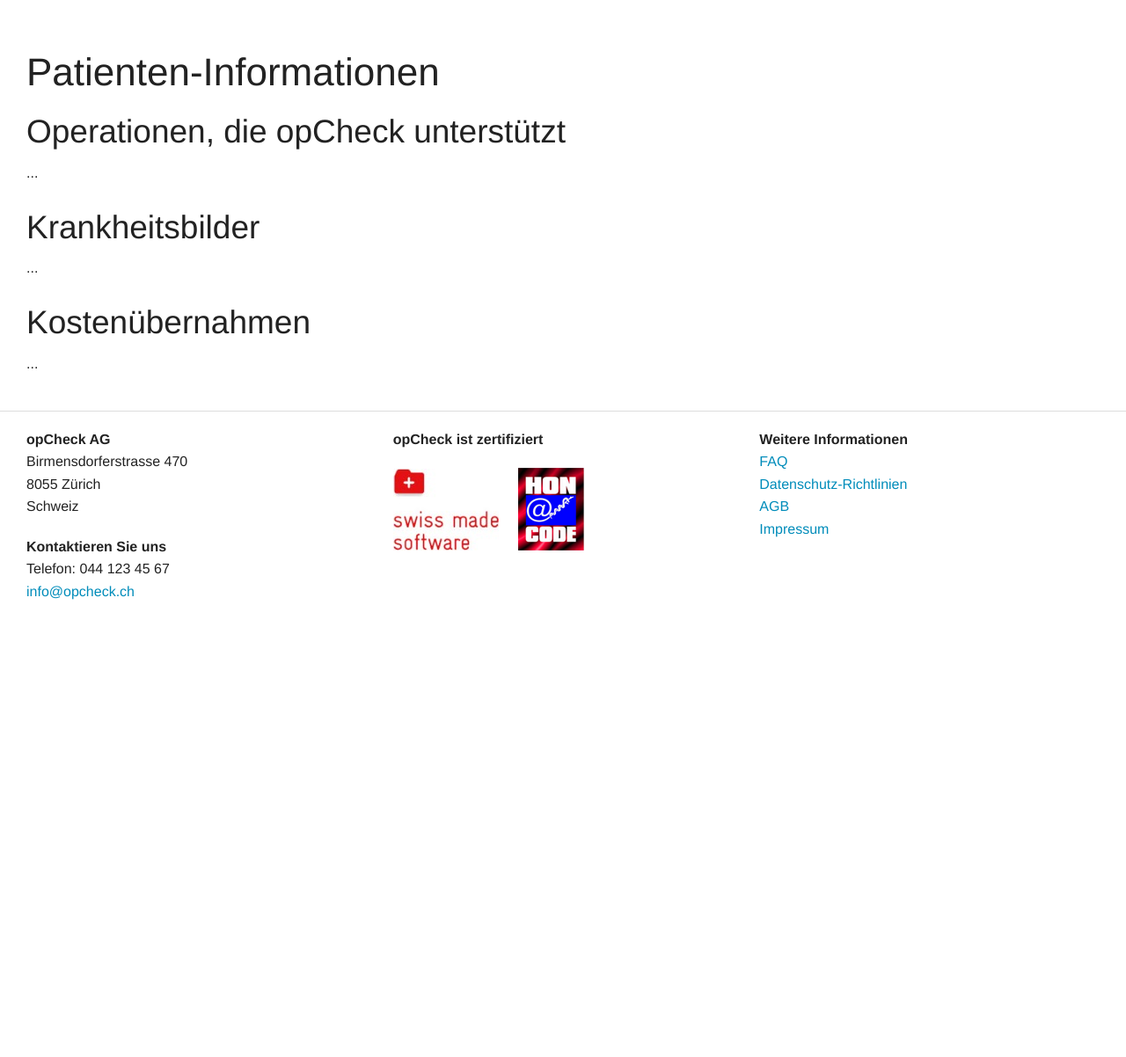
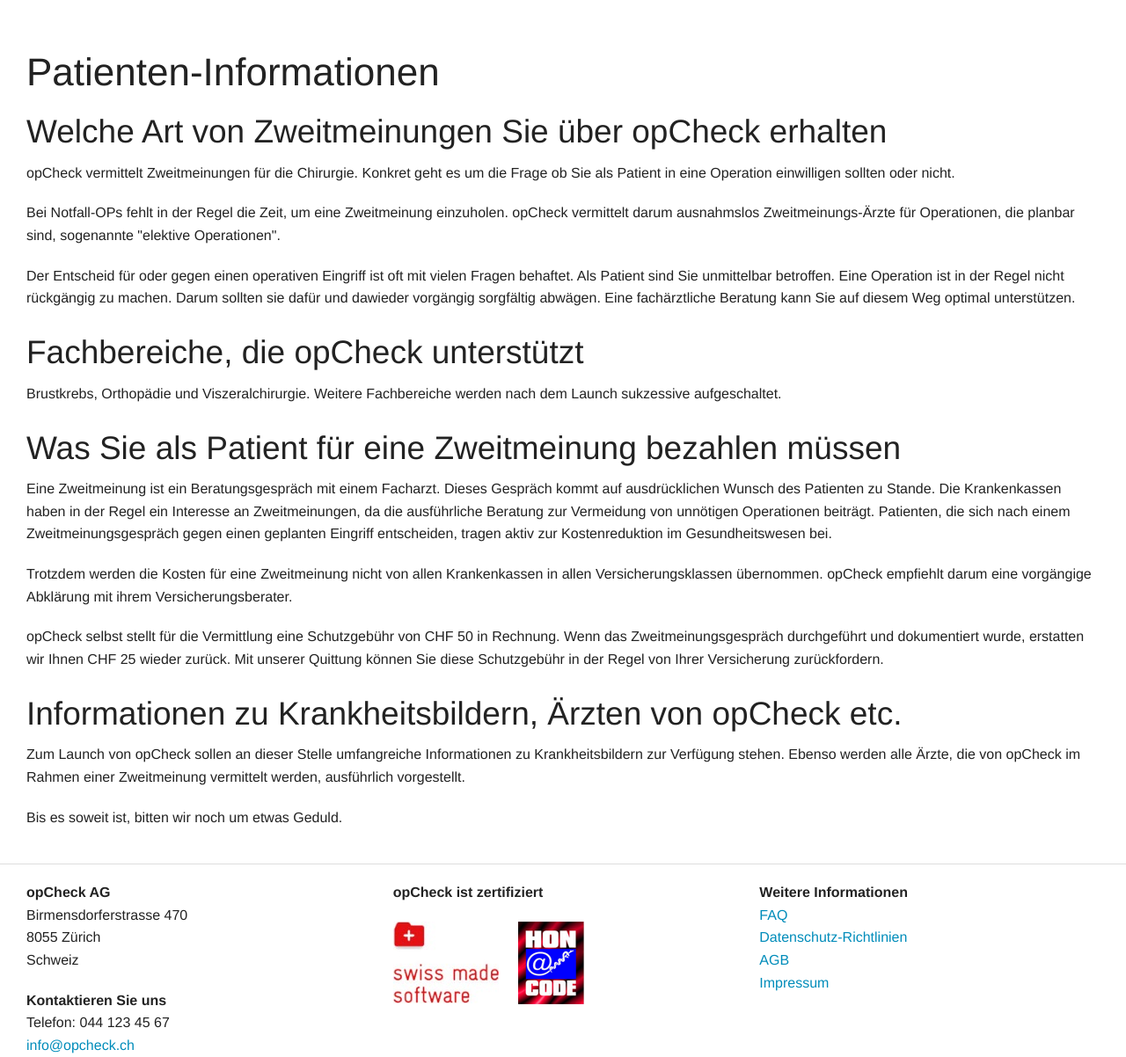
Before and after one commit to pfederi/opCheck-Prototyp-2, a PHP site: page /patienten-informationen in a window 1280 px wide. Shown: the part 52-1254 px from the top of the page at 88% size. Before the commit the page ends 734 px from the top, so only its background shows below. Run offline with PHP 8.4, Linux system fonts and the light colour scheme; some libraries are stand-ins or nearby versions.

Commit message:
Patienten-Information Text angelegt

```diff
--- a/de/patienten-informationen.php
+++ b/de/patienten-informationen.php
@@ -7,22 +7,34 @@
 
 		<div class="row">
 			<div class="large-12 columns large-centered">
-				<h2>Operationen, die opCheck unterstützt</h2>
-				<p>...</p>
+				<h2>Welche Art von Zweitmeinungen Sie über opCheck erhalten</h2>
+				<p>opCheck vermittelt Zweitmeinungen für die Chirurgie. Konkret geht es um die Frage ob Sie als Patient in eine Operation einwilligen sollten oder nicht.</p>
+				<p>Bei Notfall-OPs fehlt in der Regel die Zeit, um eine Zweitmeinung einzuholen. opCheck vermittelt darum ausnahmslos Zweitmeinungs-Ärzte für Operationen, die planbar sind, sogenannte "elektive Operationen". </p>
+				<p>Der Entscheid für oder gegen einen operativen Eingriff ist oft mit vielen Fragen behaftet. Als Patient sind Sie unmittelbar betroffen. Eine Operation ist in der Regel nicht rückgängig zu machen. Darum sollten sie dafür und dawieder vorgängig sorgfältig abwägen. Eine fachärztliche Beratung kann Sie auf diesem Weg optimal unterstützen.</p>
 			</div>
 		</div>
 
 		<div class="row">
 			<div class="large-12 columns large-centered">
-				<h2>Krankheitsbilder</h2>
-				<p>...</p>
+				<h2>Fachbereiche, die opCheck unterstützt</h2>
+				<p>Brustkrebs, Orthopädie und Viszeralchirurgie. Weitere Fachbereiche werden nach dem Launch sukzessive aufgeschaltet.</p>
 			</div>
 		</div>
 
 		<div class="row">
 			<div class="large-12 columns large-centered">
-				<h2>Kostenübernahmen</h2>
-				<p>...</p>
+				<h2>Was Sie als Patient für eine Zweitmeinung bezahlen müssen</h2>
+				<p>Eine Zweitmeinung ist ein Beratungsgespräch mit einem Facharzt. Dieses Gespräch kommt auf ausdrücklichen Wunsch des Patienten zu Stande. Die Krankenkassen haben in der Regel ein Interesse an Zweitmeinungen, da die ausführliche Beratung zur Vermeidung von unnötigen Operationen beiträgt. Patienten, die sich nach einem Zweitmeinungsgespräch gegen einen geplanten Eingriff entscheiden, tragen aktiv zur Kostenreduktion im Gesundheitswesen bei.</p>
+				<p>Trotzdem werden die Kosten für eine Zweitmeinung nicht von allen Krankenkassen in allen Versicherungsklassen übernommen. opCheck empfiehlt darum eine vorgängige Abklärung mit ihrem Versicherungsberater.</p>
+				<p>opCheck selbst stellt für die Vermittlung eine Schutzgebühr von CHF 50 in Rechnung. Wenn das Zweitmeinungsgespräch durchgeführt und dokumentiert wurde, erstatten wir Ihnen CHF 25 wieder zurück. Mit unserer Quittung können Sie diese Schutzgebühr in der Regel von Ihrer Versicherung zurückfordern.</p>
+			</div>
+		</div>
+
+		<div class="row">
+			<div class="large-12 columns large-centered">
+				<h2>Informationen zu Krankheitsbildern, Ärzten von opCheck etc.</h2>
+				<p>Zum Launch von opCheck sollen an dieser Stelle umfangreiche Informationen zu Krankheitsbildern zur Verfügung stehen. Ebenso werden alle Ärzte, die von opCheck im Rahmen einer Zweitmeinung vermittelt werden, ausführlich vorgestellt.</p>
+				<p>Bis es soweit ist, bitten wir noch um etwas Geduld.</p>
 			</div>
 		</div>
 	</div>
```
